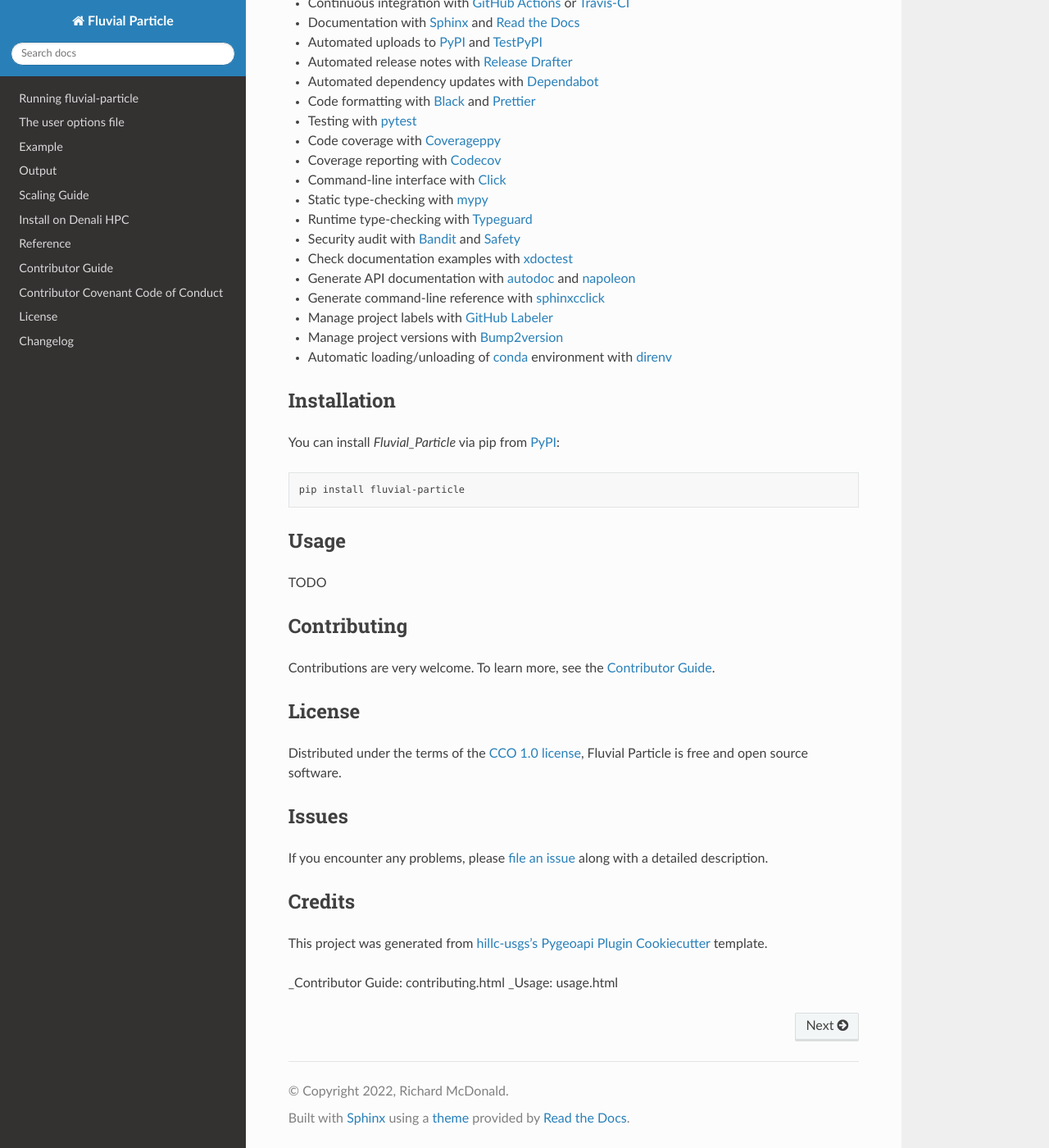
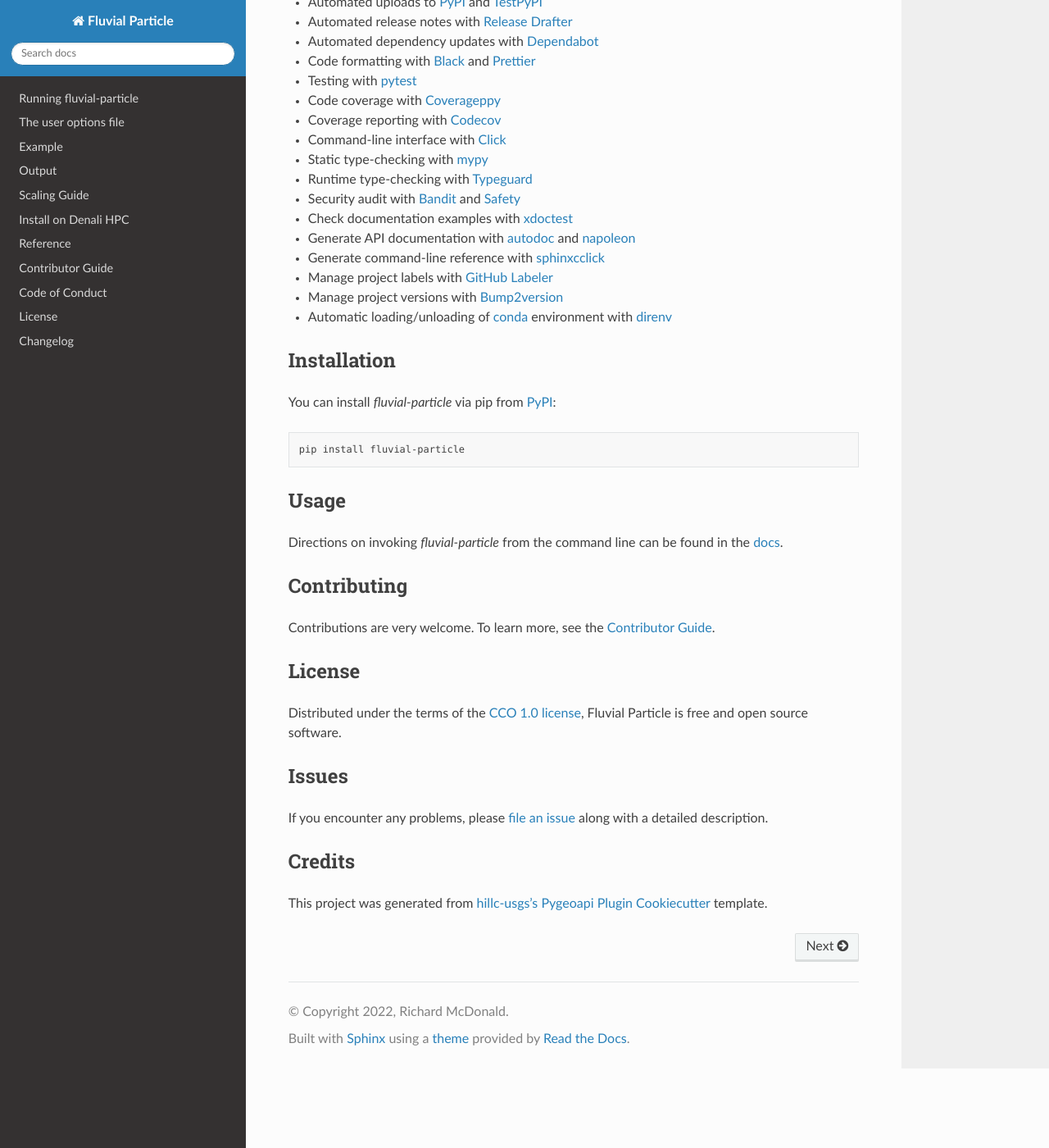
Before and after one commit to rmcd-mscb/fluvial-particle, a Sphinx documentation site: the page built from docs/index.rst, in a window 1280 px wide and 1400 px high, scrolled down 4635 px. Shown: the whole window at 82% size. Built offline with Sphinx 7.4.7 and the Read the Docs theme 2.0.0, drawn with Linux system fonts in a browser that asks for light colours.

Commit message:
fixed typos, updated docs links and names

````diff
--- a/README.md
+++ b/README.md
@@ -207,19 +205,19 @@
 
 ## Installation
 
-You can install _Fluvial_Particle_ via pip from [PyPI](https://pypi.org/):
+You can install *fluvial-particle* via pip from [PyPI](https://pypi.org/):
 
 ```shell
 pip install fluvial-particle
 ```
 ## Usage
 
-TODO
+Directions on invoking *fluvial-particle* from the command line can be found in the [docs](https://fluvial-particle.readthedocs.io/en/latest/usage.html).
 
 ## Contributing
 
 Contributions are very welcome.
-To learn more, see the [Contributor Guide](https://code.usgs.gov/wma/nhgf/fluvparticle/-/blob/main/CONTRIBUTING.md).
+To learn more, see the [Contributor Guide](https://fluvial-particle.readthedocs.io/en/latest/contributing.html).
 
 ## License
 
--- a/docs/contributing.rst
+++ b/docs/contributing.rst
@@ -1,5 +1,3 @@
 
 .. include:: ../CONTRIBUTING.md
    :parser: myst_parser.docutils_
-
-.. _Code of Conduct: codeofconduct.html
--- a/docs/index.rst
+++ b/docs/index.rst
@@ -1,8 +1,5 @@
 .. include:: ../README.md
    :parser: myst_parser.docutils_
-
-_Contributor Guide: contributing.html
-_Usage: usage.html
 
 .. toctree::
    :hidden:
--- a/docs/usage.rst
+++ b/docs/usage.rst
@@ -1,6 +1,9 @@
 ========================
 Running fluvial-particle
 ========================
+
+.. image:: ./data/simulation_example.png
+    :alt: Particle concentration from three different time slices from a simulation on the Kootenai River, Idaho, USA. Flow is from bottom to top and time increases from the left figure to the right.
 
 .. role:: bash(code)
  :language: bash
````
Also changed, not shown: other parts of README.md (+1 -3 lines), other parts of docs/index.rst (+2 -2 lines).
